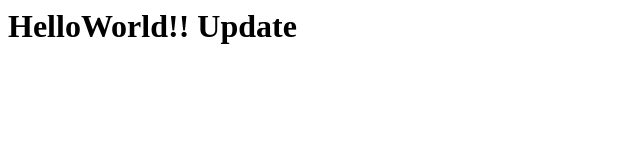
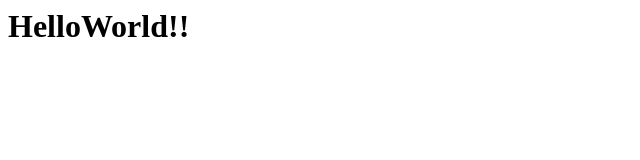
Before and after one commit to lucaserni-q/gitProject, a plain HTML site: page index.html in a window 1280 px wide. Shown: the whole page, without its empty margins (0-640 px from the left). Drawn offline with Linux system fonts and the light colour scheme.

Commit message:
Update index.html

```diff
--- a/index.html
+++ b/index.html
@@ -1 +1 @@
-<html><h1>HelloWorld!! Update</h1></html>
+<html><h1>HelloWorld!!</h1></html>
```
